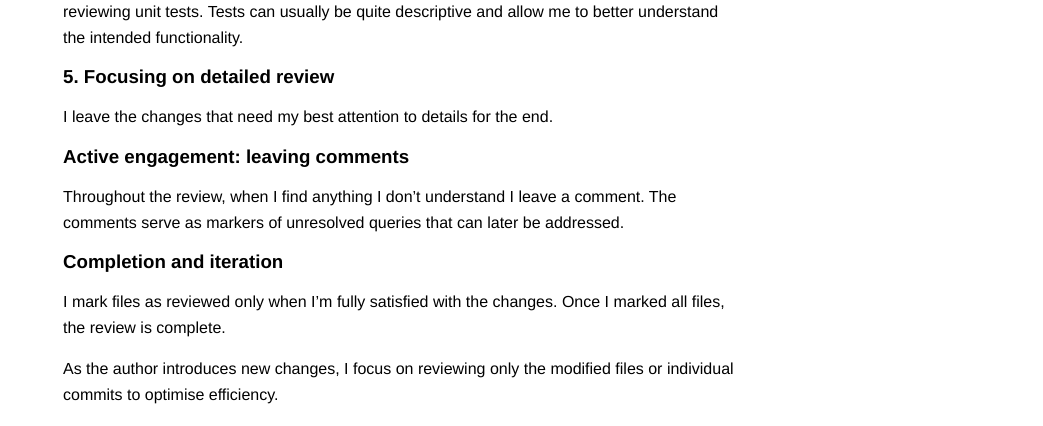
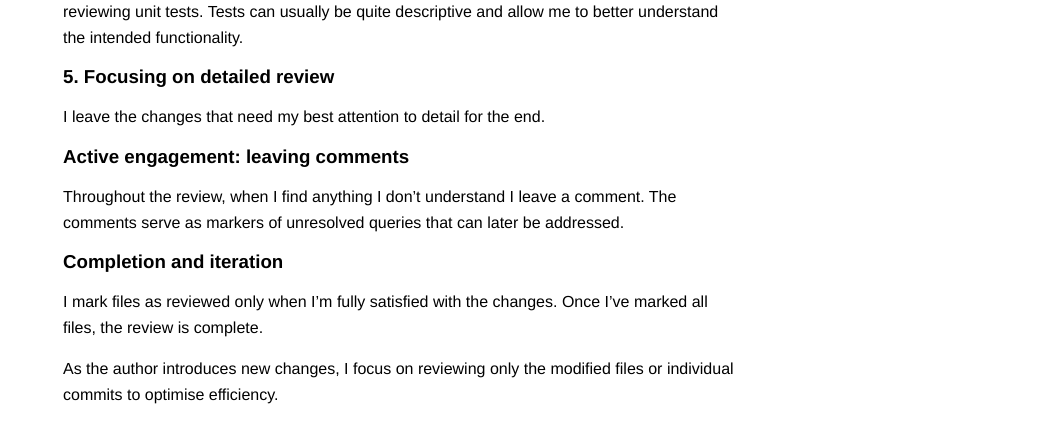
Before and after one commit to seraco/blog-sebastia, a Jekyll site: the page built from _posts/2024-02-13-reviewing-pull-requests.md, in a window 1280 px wide. Shown: the part 617-1043 px from the top of the page, without its empty margins (237-1280 px from the left). Built offline with Jekyll 4.4.1, drawn with Linux system fonts in a browser that asks for light colours.

Commit message:
Fix typo

```diff
--- a/_posts/2024-02-13-reviewing-pull-requests.md
+++ b/_posts/2024-02-13-reviewing-pull-requests.md
@@ -23,7 +23,7 @@ For complex modifications, particularly those impacting critical logic, I find i
 
 ### 5. Focusing on detailed review
 
-I leave the changes that need my best attention to details for the end.
+I leave the changes that need my best attention to detail for the end.
 
 ### Active engagement: leaving comments
 
@@ -31,6 +31,6 @@ Throughout the review, when I find anything I don't understand I leave a comment
 
 ### Completion and iteration
 
-I mark files as reviewed only when I'm fully satisfied with the changes. Once I marked all files, the review is complete.
+I mark files as reviewed only when I'm fully satisfied with the changes. Once I've marked all files, the review is complete.
 
 As the author introduces new changes, I focus on reviewing only the modified files or individual commits to optimise efficiency.
```
